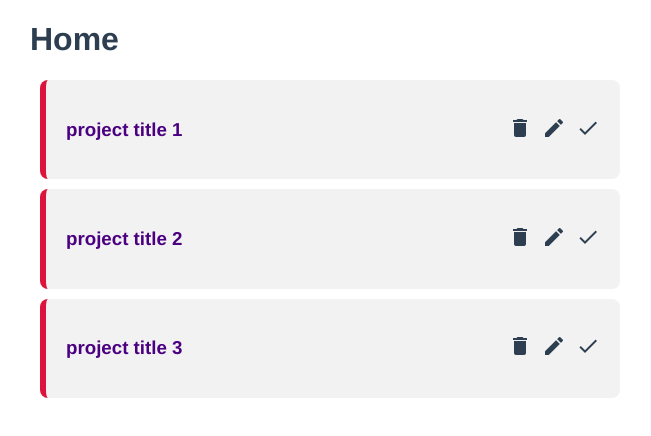
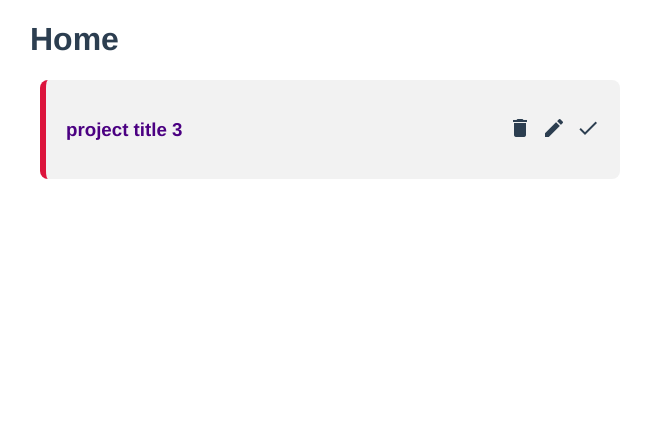
Before and after one commit to ChanMyaeAung22/project-planner, a Vue app: page / in a window 1280 px wide. Shown: the top 436 px of the page, without its empty margins (310-961 px from the left). Built offline with nearby package versions, Linux system fonts and the light colour scheme; data requests are answered from the project's data file.

Commit message:
delete feature

```diff
--- a/database/db.json
+++ b/database/db.json
@@ -1,7 +1,9 @@
 {
-    "projects":[
-        {"id":1, "title":"project title 1", "detail":"project detail 1"},
-        {"id":2, "title":"project title 2", "detail":"project detail 2"},
-        {"id":3, "title":"project title 3", "detail":"project detail 3"}
-    ]
+  "projects": [
+    {
+      "id": 3,
+      "title": "project title 3",
+      "detail": "project detail 3"
+    }
+  ]
 }
--- a/src/components/SingleProject.vue
+++ b/src/components/SingleProject.vue
@@ -5,7 +5,7 @@
             <h3 @click="showDetail=!showDetail">{{project.title}}</h3>
         </div>
         <div>
-            <span class="material-icons">delete</span>
+            <span class="material-icons" @click="deleteProject">delete</span>
             <span class="material-icons">edit</span>
             <span class="material-icons">done</span>
         </div>
@@ -19,7 +19,20 @@ export default {
     props:['project'],
     data(){
         return{
-            showDetail:false
+            showDetail:false,
+            api:'http://localhost:3000/projects/'
+        }
+    },
+    methods:{
+        deleteProject(){
+            let deleteRoute=this.api+this.project.id;
+            fetch(deleteRoute,{method:'DELETE'})
+            .then(()=>{
+                this.$emit('delete',this.project.id)
+            })
+            .catch((err)=>{
+                console.log(err);
+            })
         }
     }
 }
--- a/src/views/HomeView.vue
+++ b/src/views/HomeView.vue
@@ -2,7 +2,7 @@
   <div class="home">
     <h1>Home</h1>
     <div v-for="project in projects" :key="project.id">
-      <SingleProject :project="project"></SingleProject>
+      <SingleProject :project="project" @delete="deleteProject"></SingleProject>
     </div>
   </div>
 </template>
@@ -20,6 +20,13 @@ export default {
       projects:[] //[{…}, {…}, {…}]
     }
   },
+  methods:{
+    deleteProject(id){
+      this.projects=this.projects.filter((project)=>{
+        return project.id!=id;
+      })
+    }
+  },
   mounted(){
     fetch('http://localhost:3000/projects')
     .then((response)=>{
```
